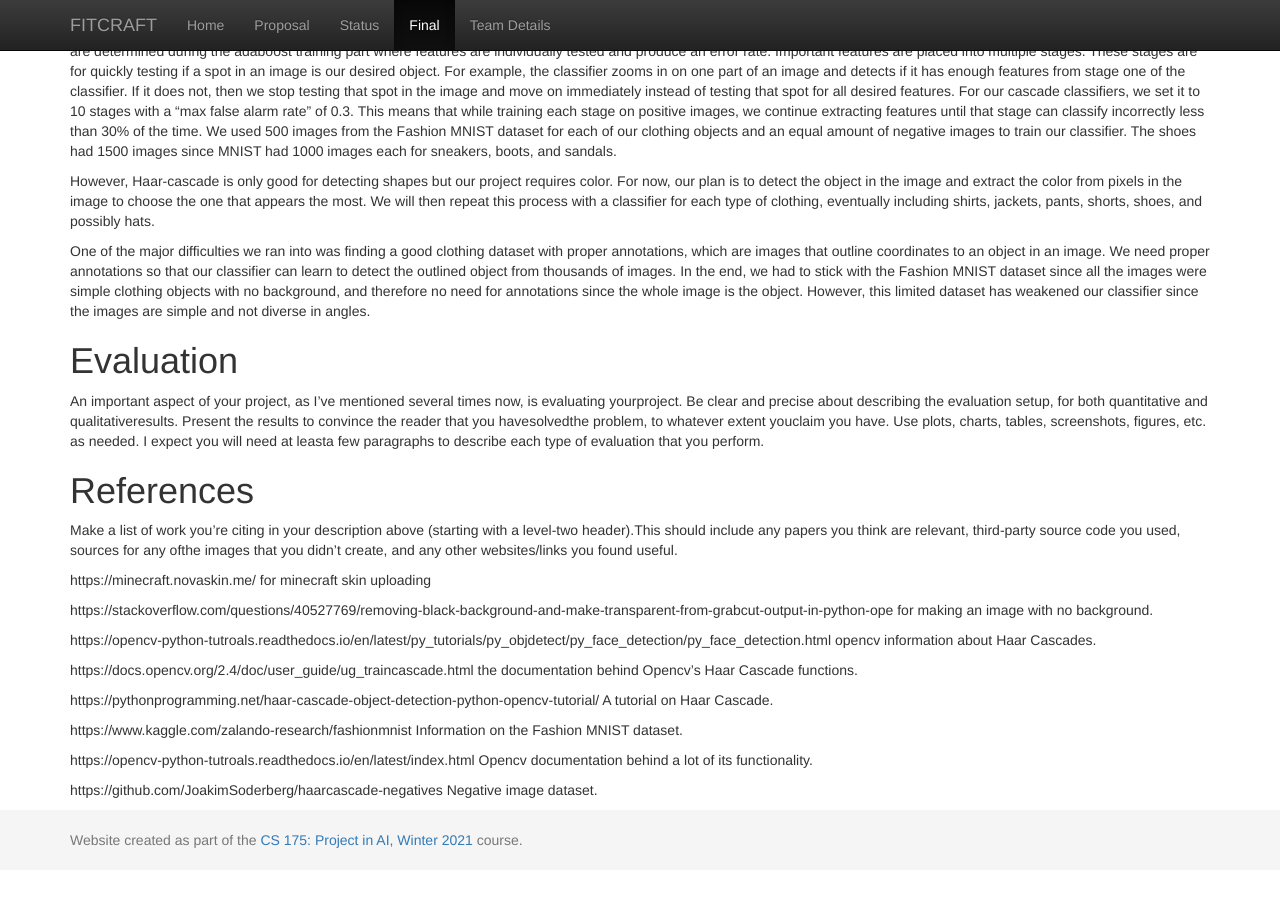
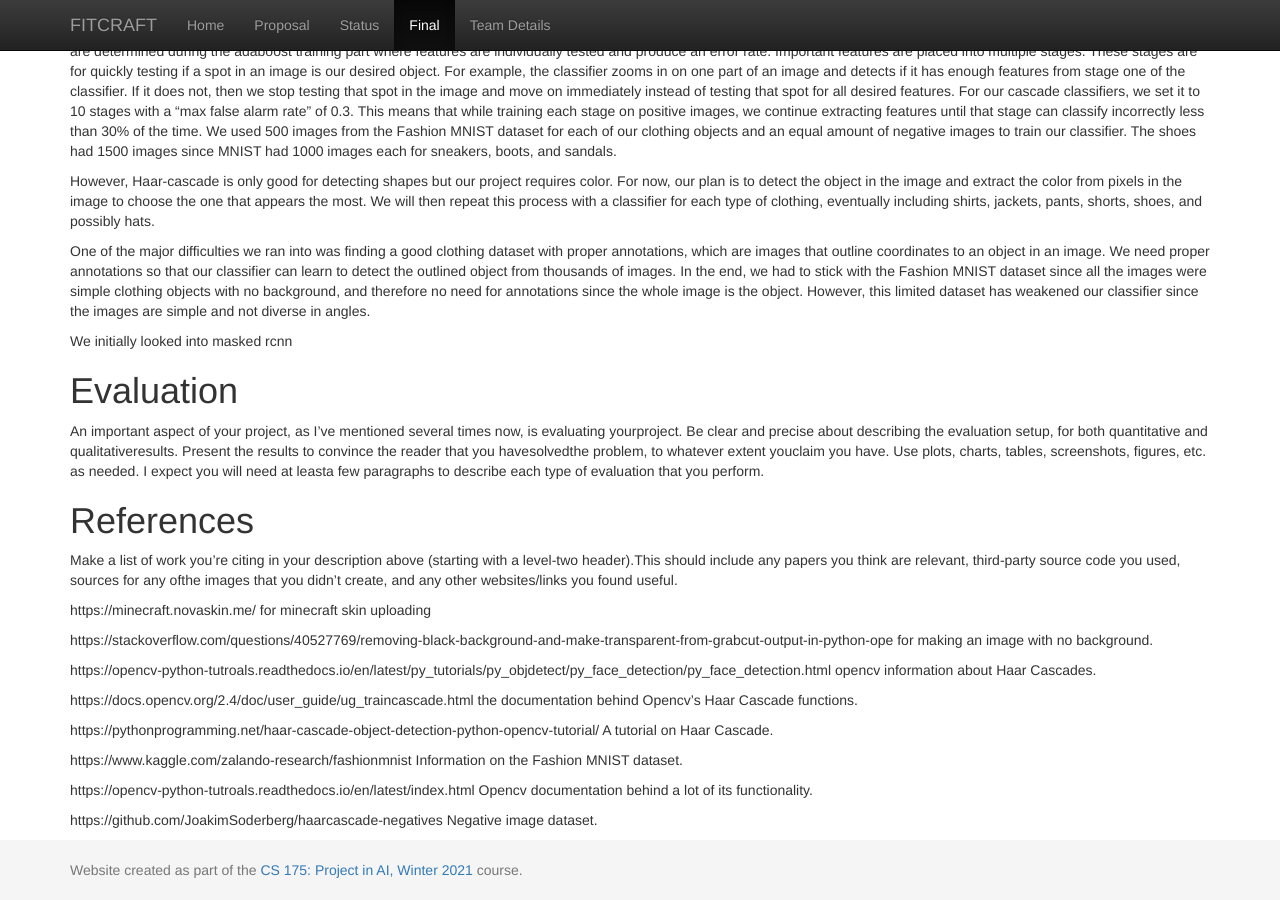
Before and after one commit to j-lee-88/FITCRAFT, a Jekyll site: the page built from docs/final.md, in a window 1280 px wide and 900 px high, scrolled down 544 px. Built offline with Jekyll 4.4.1, drawn with Linux system fonts in a browser that asks for light colours; before the commit the page ends 1414 px from its top, so only the background shows below that.

Commit message:
Update final.md

```diff
--- a/docs/final.md
+++ b/docs/final.md
@@ -17,6 +17,8 @@ We are using the Haar feature-based cascade classifier (known for learning to de
 However, Haar-cascade is only good for detecting shapes but our project requires color. For now, our plan is to detect the object in the image and extract the color from pixels in the image to choose the one that appears the most. We will then repeat this process with a classifier for each type of clothing, eventually including shirts, jackets, pants, shorts, shoes, and possibly hats.
 
 One of the major difficulties we ran into was finding a good clothing dataset with proper annotations, which are images that outline coordinates to an object in an image. We need proper annotations so that our classifier can learn to detect the outlined object from thousands of images. In the end, we had to stick with the Fashion MNIST dataset since all the images were simple clothing objects with no background, and therefore no need for annotations since the whole image is the object. However, this limited dataset has weakened our classifier since the images are simple and not diverse in angles.
+
+We initially looked into masked rcnn
 
 # Evaluation
 An important aspect of your project, as I’ve mentioned several times now, is evaluating yourproject. Be clear and precise about describing the evaluation setup, for both quantitative and qualitativeresults. Present the results to convince the reader that you havesolvedthe problem, to whatever extent youclaim you have. Use plots, charts, tables, screenshots, figures, etc. as needed. I expect you will need at leasta few paragraphs to describe each type of evaluation that you perform.
```
